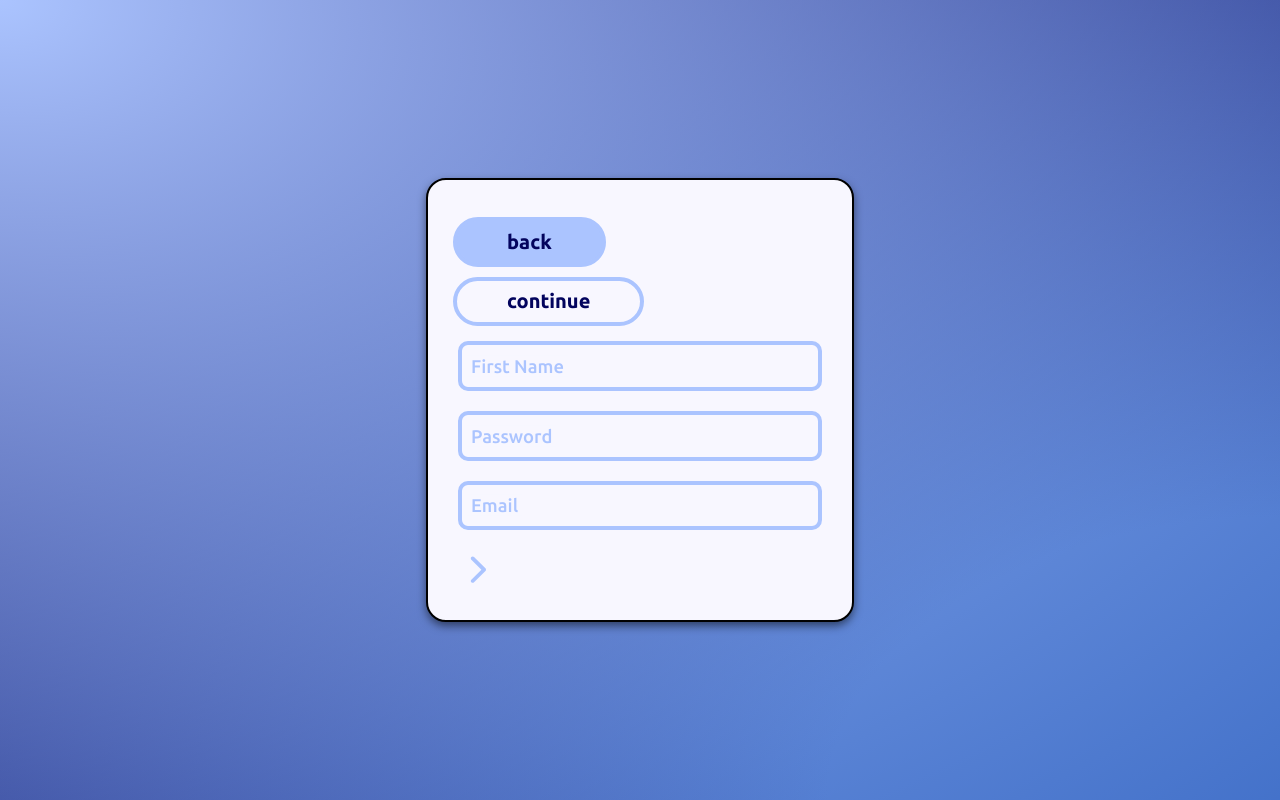
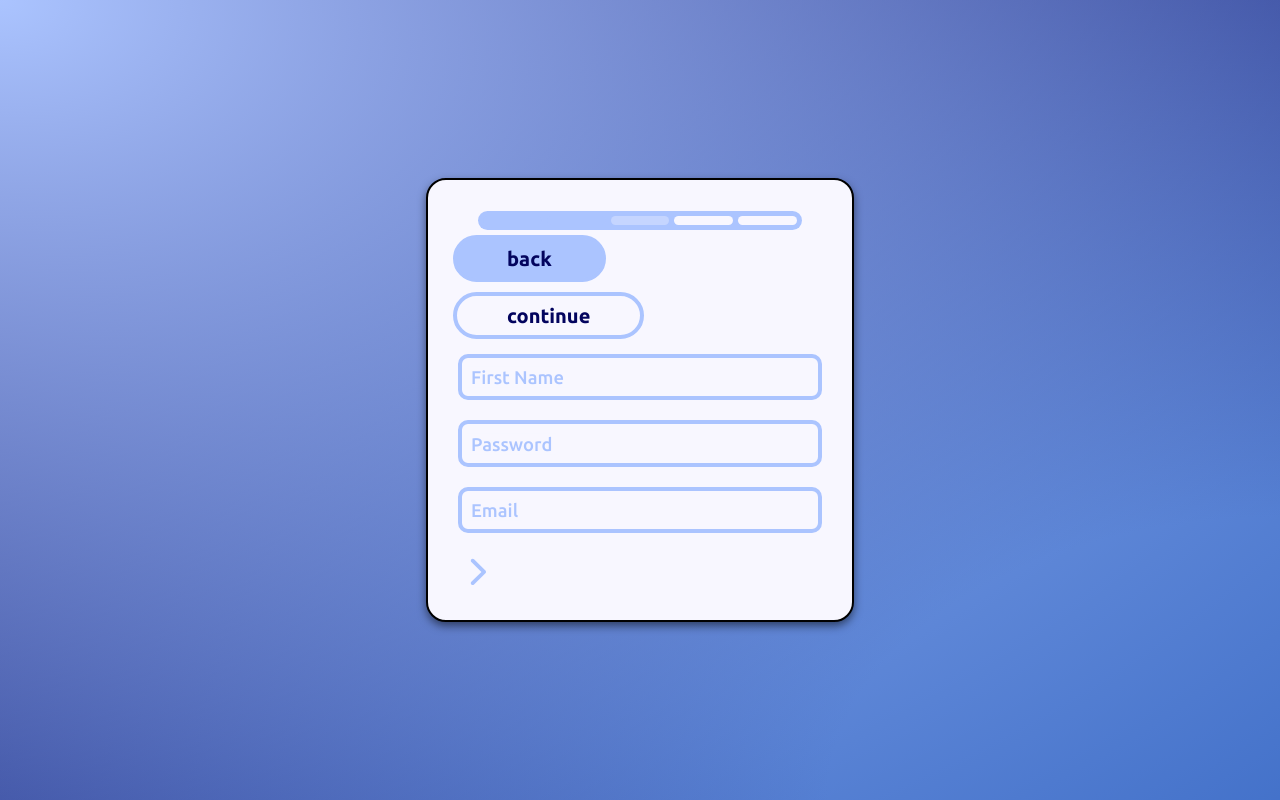
Before and after one commit to Anmol-Ghadia/YetAnotherECommerceSite, a React (Create React App) app in the folder frontend/: page /auth/register in a window 1280 px wide. Shown: the top 800 px of the page. Built offline with nearby package versions, Linux system fonts and the light colour scheme.

Commit message:
progres bar matches theme

```diff
--- a/frontend/src/components/specific/RegisterPanel/ProgressBar.jsx
+++ b/frontend/src/components/basic/ProgressBar.jsx
@@ -1,5 +1,5 @@
 import { useEffect, useState } from 'react';
-import '../../../scss/components/specific/RegisterPanel/ProgressBar.scss';
+import '../../scss/components/basic/ProgressBar.scss';
 
 
 // Represents a Progress bar with number of 'fractions' and
@@ -17,7 +17,7 @@ export default function ProgressBar({fractions, state}) {
             } else if (state==index) {
                 return <div key={index} className='current-bar'></div>;
             }
-            return <div key={index} className=''></div>;
+            return <div key={index} className='incomplete-bar'></div>;
         }))
     },[state]);
 
--- a/frontend/src/components/specific/RegisterPanel.jsx
+++ b/frontend/src/components/specific/RegisterPanel.jsx
@@ -1,6 +1,6 @@
 import React, { useState } from "react";
 import '../../scss/components/specific/RegisterPanel.scss';
-import ProgressBar from './RegisterPanel/ProgressBar';
+import ProgressBar from '../basic/ProgressBar';
 import Button from '../basic/Button';
 import TextInput from "../basic/TextInput";
 import LeftButton from "../basic/LeftButton";
@@ -125,6 +125,7 @@ export default function RegisterPanel() {
             :currentSubPanel==2?
             pageThree
             :pageFour} */}
+            <ProgressBar fractions={5} state={2}/>
             <Button
                 onClick={()=>{setCurrentSubPanel(currentSubPanel-1)}}
                 content={"back"}
--- /dev/null
+++ b/frontend/src/scss/components/basic/ProgressBar.scss
@@ -0,0 +1,42 @@
+@import '../../styles/variables';
+
+#page-progress-container {
+    width: auto;
+    display: grid;
+    height: 20px;
+    column-gap: 5px;
+    padding: 5px 5px;
+    margin: 0px 30px;
+    background-color: $color-primary;
+    border-radius: 20px;
+}
+
+#page-progress-container div {
+    border-radius: 20px;
+
+}
+
+.completed-bar {
+    background-color: $color-primary;
+}
+
+.current-bar {
+    background-color: $color-highlight;
+    animation: blink 2s infinite ease-in-out;
+}
+
+.incomplete-bar {
+    background-color: $color-white;
+}
+
+@keyframes blink {
+    0% {
+        background-color: $color-primary;
+    }
+    50% {
+        background-color: $color-white;
+    }
+    100% {
+        background-color: $color-primary;
+    }
+  }
--- a/frontend/src/scss/components/specific/RegisterPanel/ProgressBar.scss
+++ /dev/null
@@ -1,36 +0,0 @@
-@import '../../../styles/variables';
-
-#page-progress-container {
-    width: 100%;
-    display: grid;
-    height: 100%;
-    column-gap: 1vw;
-    padding: 0px 1vw;
-}
-
-#page-progress-container div {
-    // outline: 1px solid pink;
-    border: 1px solid $color-contrast;
-
-}
-
-.completed-bar {
-    background-color: $color-contrast;
-}
-
-.current-bar {
-    background-color: $color-contrast;
-    animation: blink 2s infinite;
-}
-
-@keyframes blink {
-    0% {
-        background-color: $color-contrast;
-    }
-    50% {
-        background-color: transparent;
-    }
-    100% {
-        background-color: $color-contrast;
-    }
-  }
```
